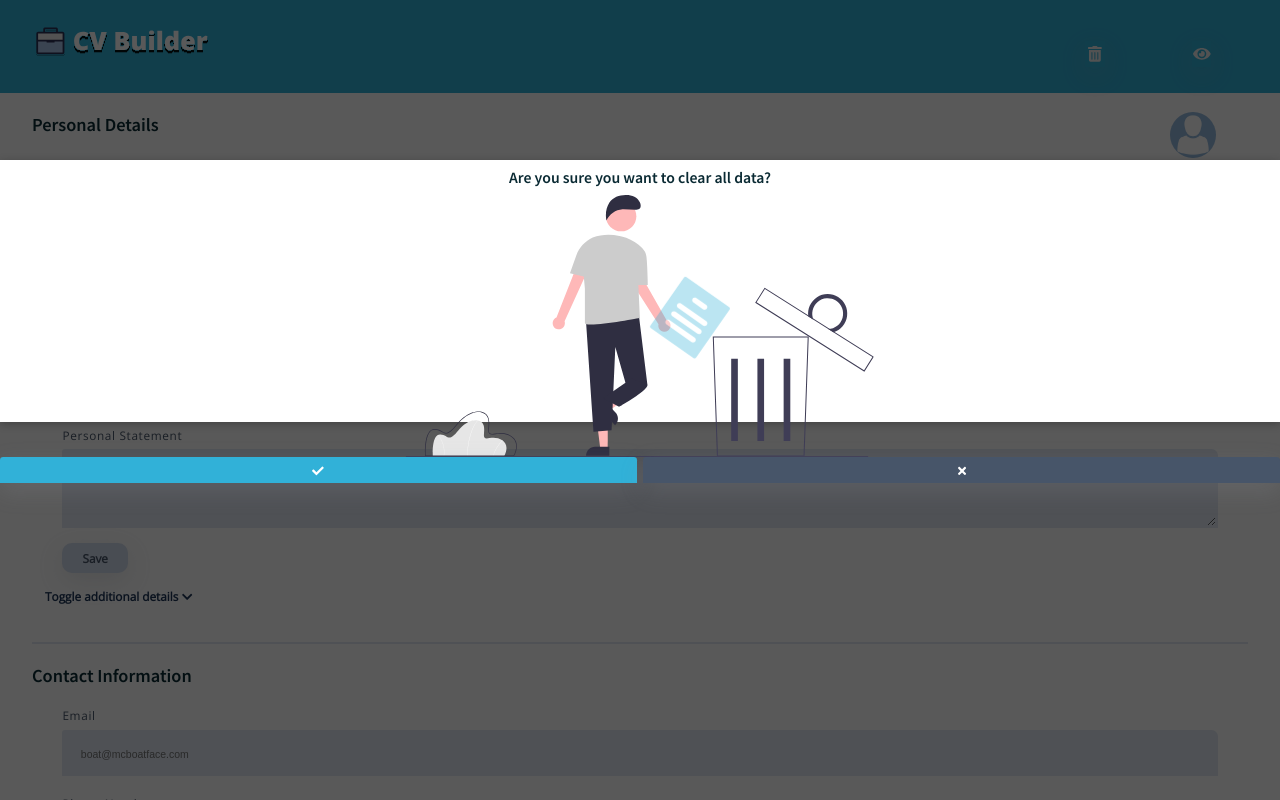
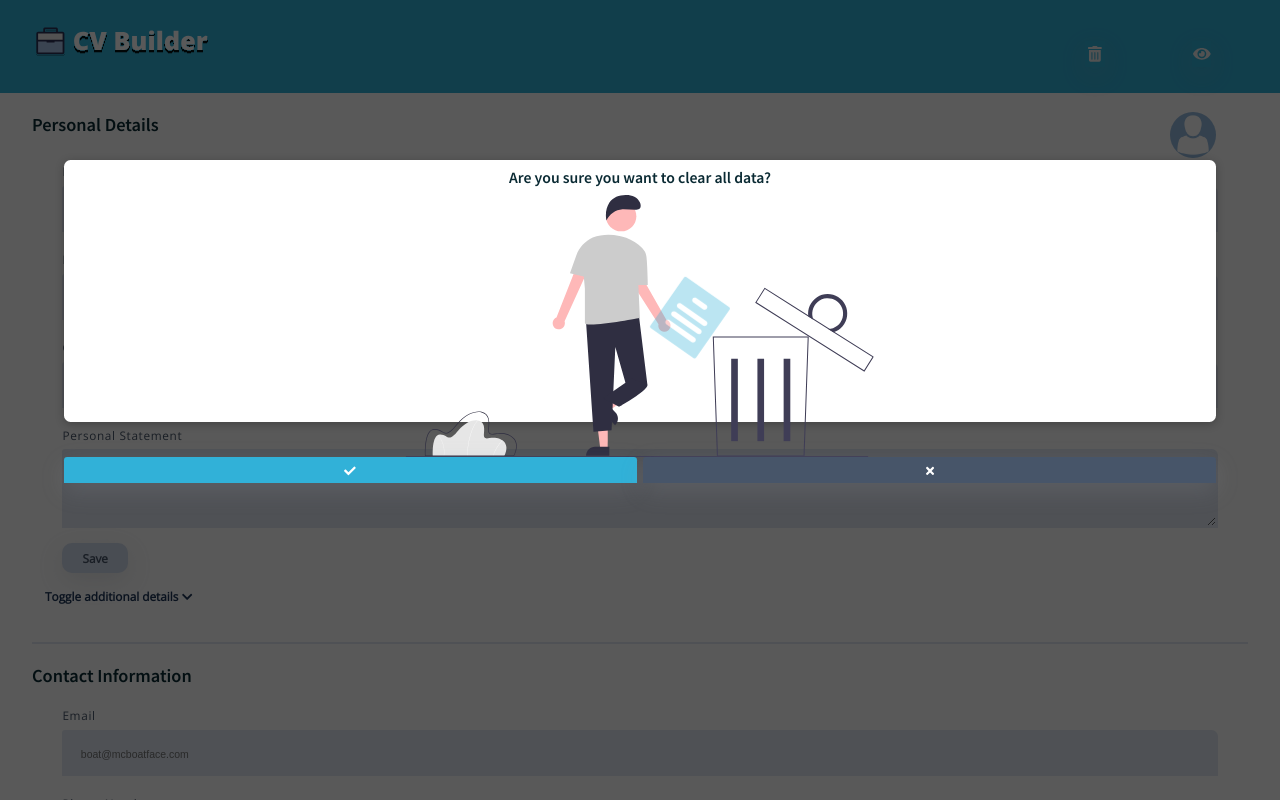
Before and after one commit to developedbygeo/Resume-builder, a React (Create React App) app: page / in a window 1280 px wide. Both pictures are taken after a click on the button 1095 px from the left and 53 px from the top of the page. Shown: the top 800 px of the page. Built offline with nearby package versions, Linux system fonts and the light colour scheme.

Commit message:
Passing the essential props to trigger the css helper fn

```diff
--- a/src/components/shared/Modal/Modal.js
+++ b/src/components/shared/Modal/Modal.js
@@ -7,15 +7,19 @@ const Backdrop = ({ onDisable }) => {
   return <DynamicDiv onClick={onDisable} backdrop="true" />;
 };
 
-const ModalOverlay = ({ children, deleteMenu, previewMenu }) => {
+const ModalOverlay = ({ children, deleteMenu, previewMenu, dialogue }) => {
   return (
-    <DynamicDiv deleteMenu={deleteMenu} previewMenu={previewMenu}>
+    <DynamicDiv
+      dialogue={dialogue}
+      deleteMenu={deleteMenu}
+      previewMenu={previewMenu}
+    >
       {children}
     </DynamicDiv>
   );
 };
 
-const Modal = ({ onDisable, children, deleteMenu, previewMenu }) => {
+const Modal = ({ onDisable, children, deleteMenu, previewMenu, dialogue }) => {
   return (
     <>
       {reactDom.createPortal(
@@ -23,7 +27,11 @@ const Modal = ({ onDisable, children, deleteMenu, previewMenu }) => {
         modalContainer
       )}
       {reactDom.createPortal(
-        <ModalOverlay deleteMenu={deleteMenu} previewMenu={previewMenu}>
+        <ModalOverlay
+          dialogue={dialogue}
+          deleteMenu={deleteMenu}
+          previewMenu={previewMenu}
+        >
           {children}
         </ModalOverlay>,
         modalContainer
```
